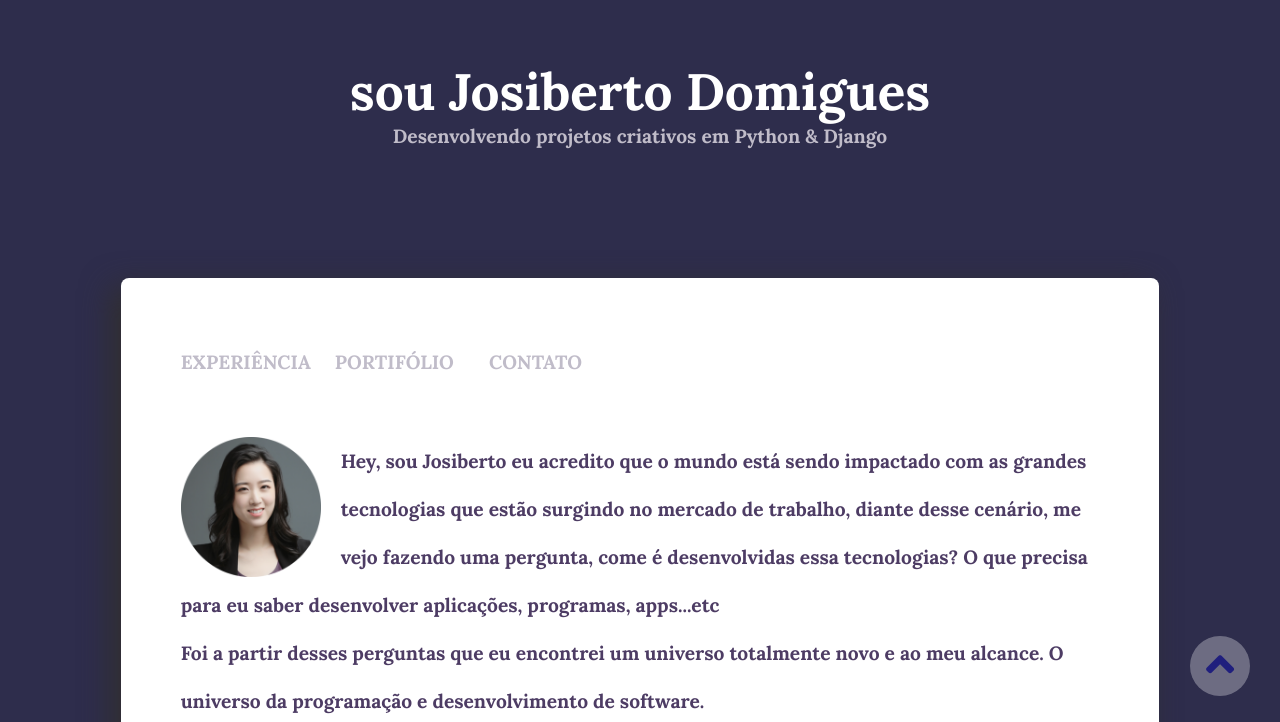
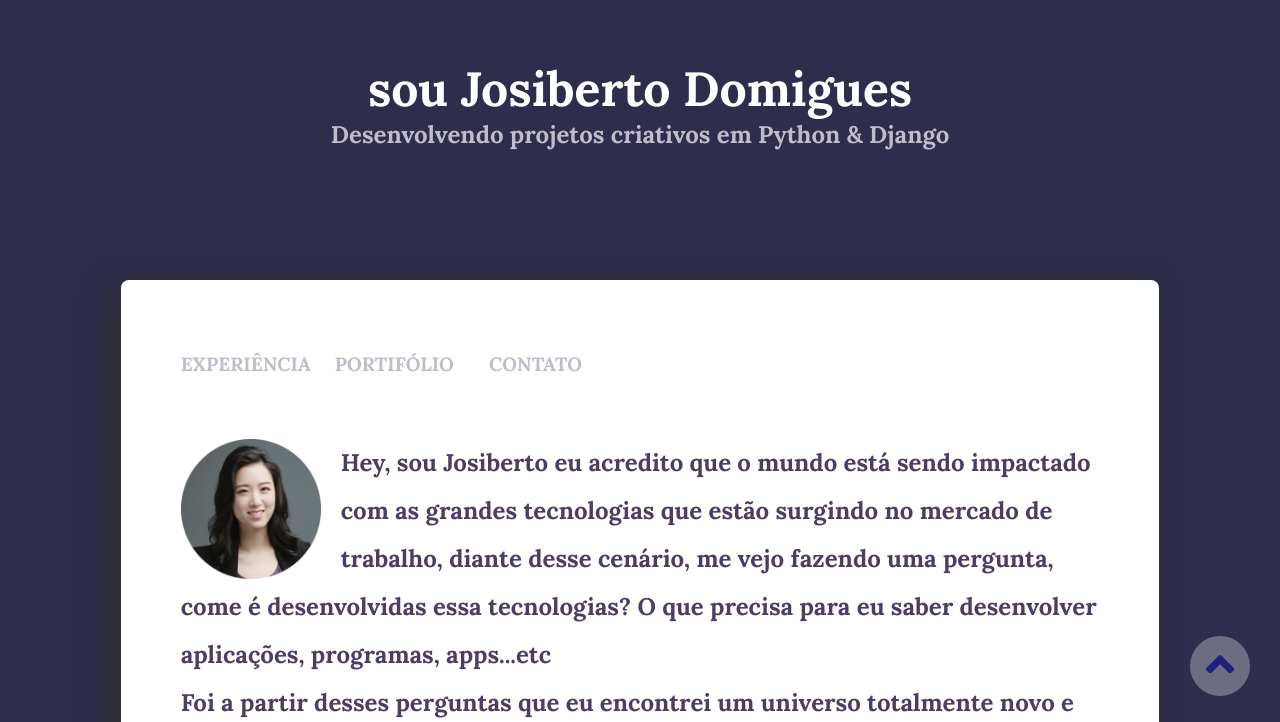
Before and after one commit to JtDomingues/personalpage, a plain HTML site: page index.html in a window 1280 px wide. Shown: the part 74-796 px from the top of the page. Drawn offline with Linux system fonts and the light colour scheme.

Commit message:
mudança nos tamanhos de fonte.

```diff
--- a/css/style.css
+++ b/css/style.css
@@ -17,14 +17,14 @@ body {
 }
 
 .fonte--grande {
-  font-size: 3.2rem;
+  font-size: 3rem;
 }
 
 .fonte--media {
-  font-size: 1.2rem;
+  font-size: 1.5rem;
 }
 .fonte--pequena {
-  font-size: 1.2rem;
+  font-size: 1rem;
 }
 
 .background {
```
